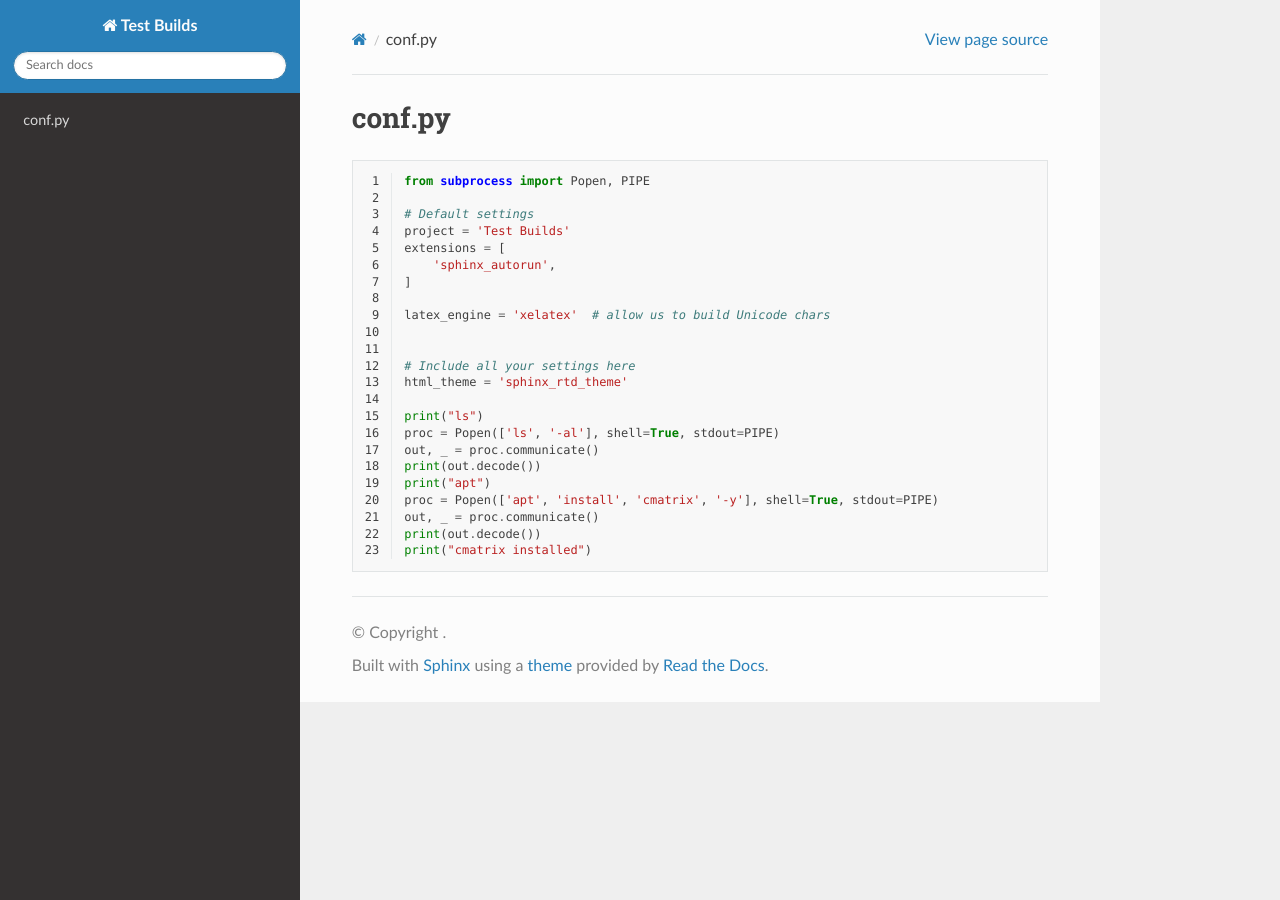
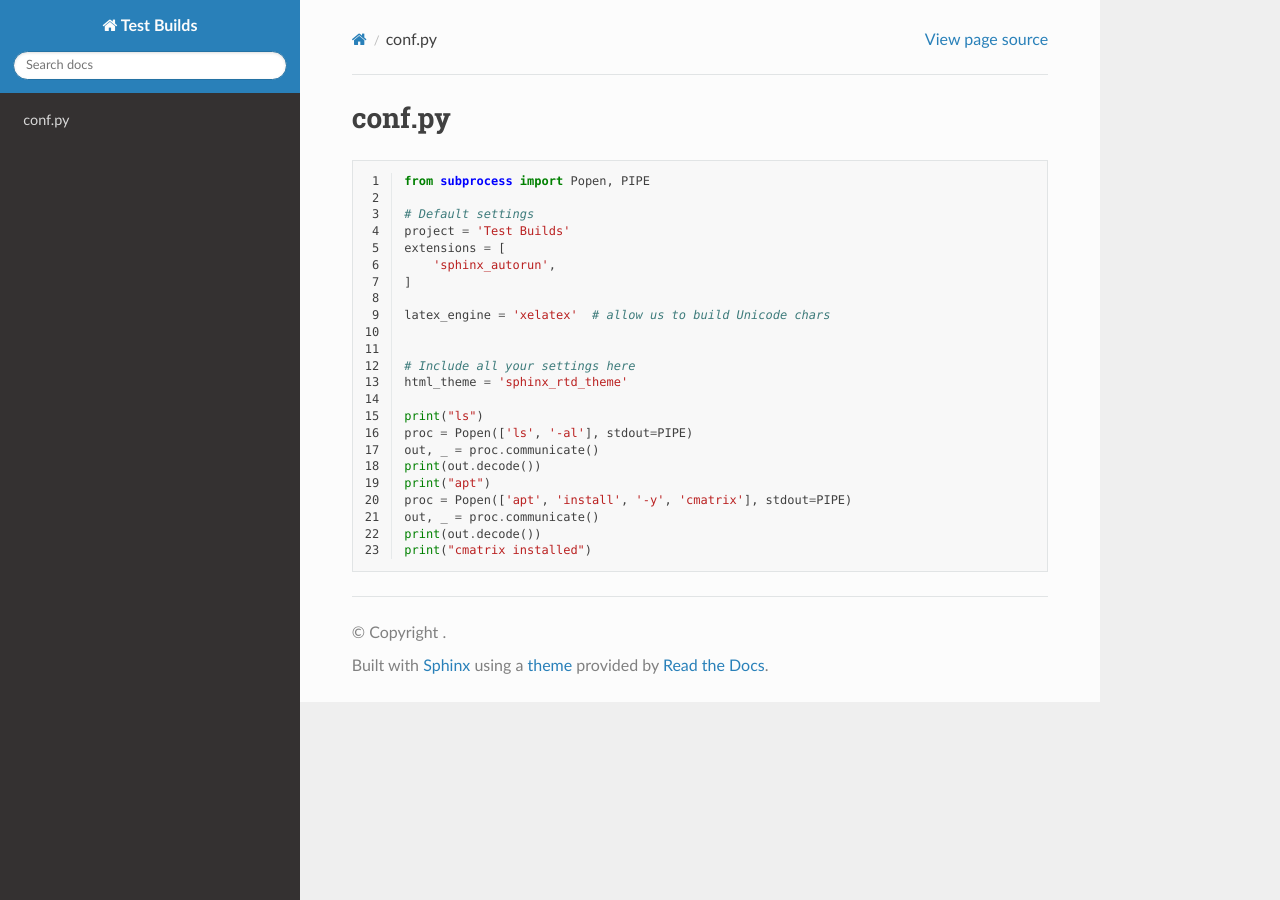
Before and after one commit to readthedocs/test-builds, a Sphinx documentation site: the page built from docs/conf.rst, in a window 1280 px wide. Built offline with Sphinx 7.4.7 and the Read the Docs theme 2.0.0, drawn with Linux system fonts in a browser that asks for light colours.

Commit message:
Fix command

```diff
--- a/docs/conf.py
+++ b/docs/conf.py
@@ -13,11 +13,11 @@ latex_engine = 'xelatex'  # allow us to build Unicode chars
 html_theme = 'sphinx_rtd_theme'
 
 print("ls")
-proc = Popen(['ls', '-al'], shell=True, stdout=PIPE)
+proc = Popen(['ls', '-al'], stdout=PIPE)
 out, _ = proc.communicate()
 print(out.decode())
 print("apt")
-proc = Popen(['apt', 'install', 'cmatrix', '-y'], shell=True, stdout=PIPE)
+proc = Popen(['apt', 'install', '-y', 'cmatrix'], stdout=PIPE)
 out, _ = proc.communicate()
 print(out.decode())
 print("cmatrix installed")
```
